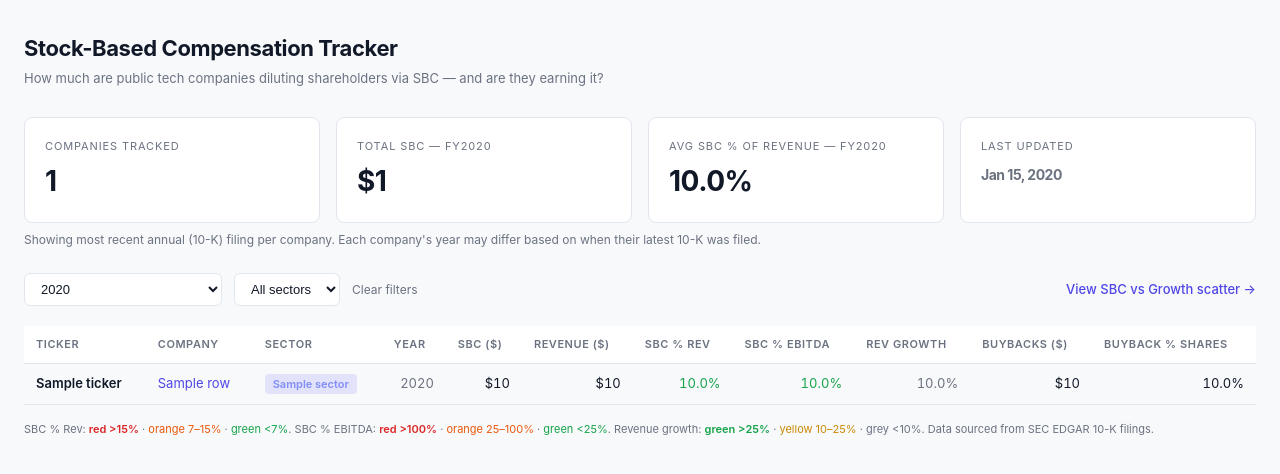
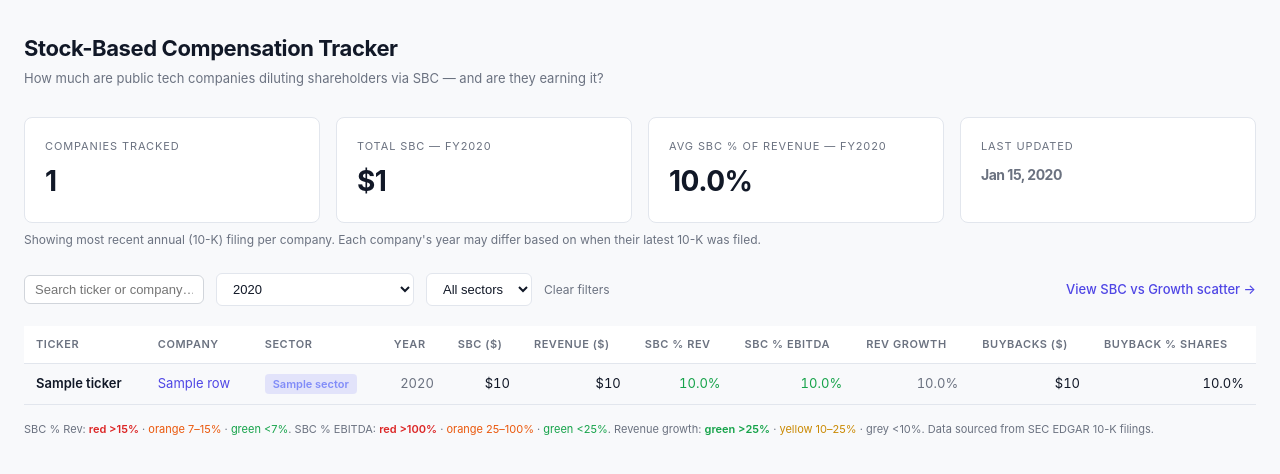
Before and after one commit to acsterne/sbc-tracker, a Flask app: template templates/index.html in a window 1280 px wide. Shown: the part 52-526 px from the top of the page. Run offline with Flask 3, Linux system fonts and the light colour scheme; the template is opened without the code that fills it: most values are stand-ins (such as "Sample title", 1, 10 or a date in 2020); some libraries are stand-ins or nearby versions.

Commit message:
Add search bar to leaderboard page
Client-side instant filter by ticker or company name. No backend
changes — filters table rows via JS on keyup. Sits in the filter
bar next to the year/sector dropdowns.

Co-Authored-By: Claude Sonnet 4.6 <noreply@anthropic.com>

```diff
--- a/templates/index.html
+++ b/templates/index.html
@@ -39,6 +39,10 @@
     <form method="get" style="display:flex;gap:12px;flex-wrap:wrap;align-items:center;">
         <input type="hidden" name="sort" value="{{ sort }}">
         <input type="hidden" name="order" value="{{ order }}">
+
+        <input type="text" id="searchBox" placeholder="Search ticker or company…"
+               style="padding:6px 10px;border:1px solid #d1d5db;border-radius:6px;font-size:13px;width:180px;"
+               autocomplete="off">
 
         <select name="year" onchange="this.form.submit()">
             <option value="">Latest year (per company)</option>
@@ -145,4 +149,16 @@
     <span style="color:var(--muted)">grey &lt;10%</span>.
     Data sourced from SEC EDGAR 10-K filings.
 </p>
+
+<script>
+document.getElementById('searchBox').addEventListener('input', function() {
+    const q = this.value.toLowerCase();
+    document.querySelectorAll('tbody tr').forEach(row => {
+        const ticker = (row.cells[0] || {}).textContent || '';
+        const name   = (row.cells[1] || {}).textContent || '';
+        row.style.display = (!q || ticker.toLowerCase().includes(q) || name.toLowerCase().includes(q))
+            ? '' : 'none';
+    });
+});
+</script>
 {% endblock %}
```
